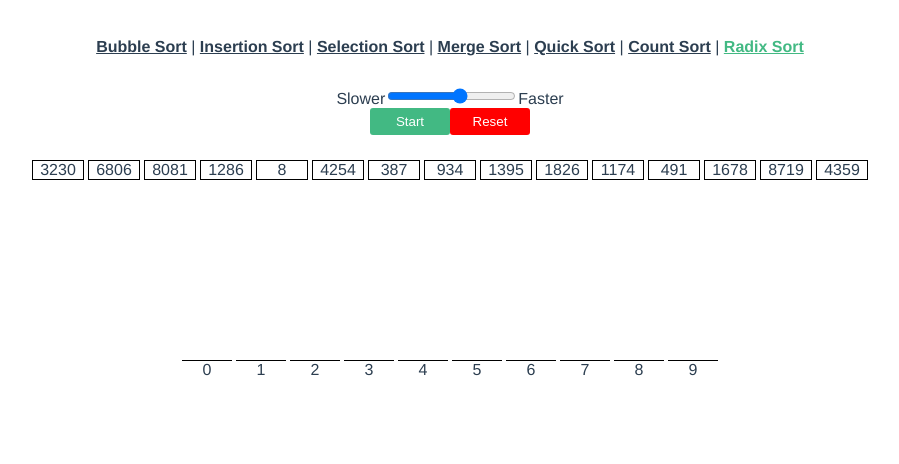
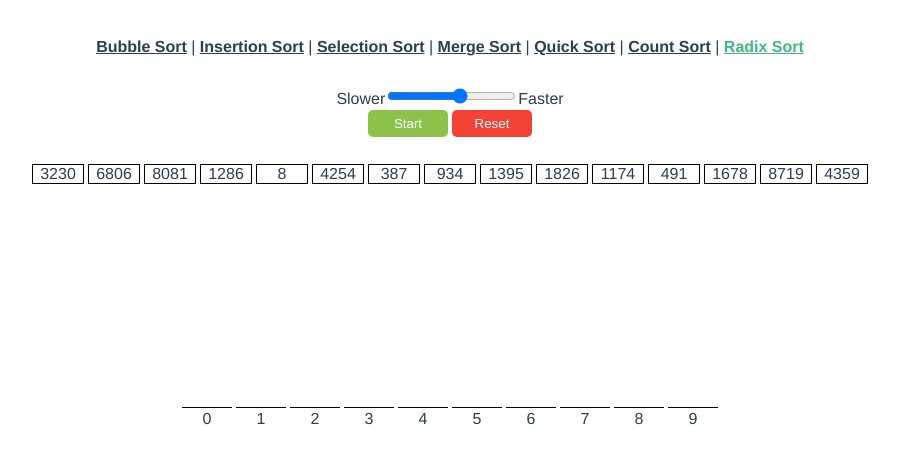
Before and after one commit to thesoumyaagrawal/Sorting-Algo-Visualizer, a Vue app: page /#/radixSort in a window 1280 px wide. Shown: the top 464 px of the page, without its empty margins (190-1089 px from the left). Built offline with nearby package versions, Linux system fonts and the light colour scheme.

Commit message:
Improves visualization of radix sort, refactored some code

```diff
--- a/src/App.vue
+++ b/src/App.vue
@@ -65,46 +65,48 @@ export default {
 }
 
 .main {
+  height: 250px;
   display: flex;
   justify-content: center;
   align-items: flex-end;
-  height: 250px;
 }
 
 button {
-  background: #42b983;
+  width: 80px;
+  background: #8bc34a;
   color: white;
   border: none;
-  border-radius: 3px;
+  border-radius: 5px;
+  margin: 2px;
   padding: 6px;
-  width: 80px;
   cursor: pointer;
 }
 
-button.reset {
-  background: red;
+button:disabled {
+  opacity: 0.5;
+  cursor: default;
 }
 
 .col {
+  width: 25px;
   color: white;
   background: #222;
-  width: 25px;
   margin-right: 5px;
 }
 
 .active {
-  background: #42b983;
+  background: #6b9b37;
 }
 
 .done {
-  background: rgb(204, 216, 29);
+  background: #ffeb3b;
 }
 
 .current {
-  background: red;
+  background: #f44336;
 }
 
 .smaller {
-  background: purple;
+  background: #9c27b0;
 }
 </style>
--- /dev/null
+++ b/src/components/DisplayNumber.vue
@@ -0,0 +1,34 @@
+<template>
+  <span
+    v-for="(digit, digitIndex) in number"
+    :key="digitIndex"
+    :class="getColorOfDigit(number, digitIndex)"
+  >
+    {{ digit }}
+  </span>
+</template>
+
+<script>
+export default {
+  name: "display-number",
+  props: {
+    number: String,
+    index: Number,
+  },
+  methods: {
+    getColorOfDigit(number, digitIndex) {
+      let currentIndex = number.length - this.index - 1;
+
+      if (digitIndex === currentIndex && number !== "0") {
+        return "red";
+      }
+    },
+  },
+};
+</script>
+
+<style scoped>
+.red {
+  color: red;
+}
+</style>
--- /dev/null
+++ b/src/components/Header.vue
@@ -0,0 +1,30 @@
+<template>
+  <p v-if="done">Done!</p>
+  <button v-on:click="sort" :disabled="started">Start</button>
+  <button v-on:click="reset" class="reset">Reset</button>
+</template>
+
+<script>
+export default {
+  name: "sort-header",
+  props: {
+    done: Boolean,
+    started: Boolean,
+  },
+  emits: ["sort", "reset"],
+  methods: {
+    sort() {
+      this.$emit("sort");
+    },
+    reset() {
+      this.$emit("reset");
+    },
+  },
+};
+</script>
+
+<style scoped>
+.reset {
+  background: #f44336;
+}
+</style>
--- a/src/views/BubbleSort.vue
+++ b/src/views/BubbleSort.vue
@@ -1,8 +1,11 @@
 <template>
   <div>
-    <p v-if="!done">Done!</p>
-    <button v-on:click="bubbleSort" :disabled="started">Start</button>
-    <button v-on:click="reset" class="reset">Reset</button>
+    <Header
+      :done="!done"
+      :started="started"
+      @sort="bubbleSort"
+      @reset="reset"
+    />
     <div class="main">
       <div
         v-for="(item, index) in array"
@@ -17,6 +20,8 @@
 </template>
 
 <script>
+import Header from "@/components/Header.vue";
+
 const getInitialState = () => {
   let array = _.shuffle(_.range(1, 11));
   return {
@@ -32,6 +37,9 @@ export default {
   data: getInitialState,
   props: {
     sleep: Function,
+  },
+  components: {
+    Header,
   },
   methods: {
     getClassName(item, index) {
--- a/src/views/CountSort.vue
+++ b/src/views/CountSort.vue
@@ -1,8 +1,11 @@
 <template>
   <div>
-    <p v-if="false">Done!</p>
-    <button v-on:click="countSort" :disabled="started">Start</button>
-    <button v-on:click="reset" class="reset">Reset</button>
+    <Header
+      :done="count.length === 0"
+      :started="started"
+      @sort="countSort"
+      @reset="reset"
+    />
 
     <div class="main">
       <div
@@ -28,6 +31,8 @@
 </template>
 
 <script>
+import Header from "@/components/Header.vue";
+
 const getInitialState = () => {
   let length = _.random(15, 25);
   let array = Array.from({ length: length }, () => _.random(1, 9));
@@ -45,6 +50,9 @@ export default {
   data: getInitialState,
   props: {
     sleep: Function,
+  },
+  components: {
+    Header,
   },
   methods: {
     async countSort() {
--- a/src/views/InsertionSort.vue
+++ b/src/views/InsertionSort.vue
@@ -1,13 +1,16 @@
 <template>
   <div>
-    <p v-if="done === array.length">Done!</p>
-    <button v-on:click="insertSort" :disabled="started">Start</button>
-    <button v-on:click="reset" class="reset">Reset</button>
+    <Header
+      :done="done === array.length"
+      :started="started"
+      @sort="insertionSort"
+      @reset="reset"
+    />
 
     <div class="main">
       <div
         v-for="(item, index) in array"
-        :key="'main-' + index"
+        :key="index"
         :style="{ height: item * 20 + 'px' }"
         :class="getClassName(index)"
       >
@@ -17,7 +20,7 @@
     <div class="main">
       <div
         v-for="(item, index) in sorting"
-        :key="'sorting-' + index"
+        :key="index"
         :style="{ height: item * 20 + 'px' }"
         class="col current"
       >
@@ -28,6 +31,8 @@
 </template>
 
 <script>
+import Header from "@/components/Header.vue";
+
 const getInitialState = () => {
   let array = _.shuffle(_.range(1, 11));
   return {
@@ -44,6 +49,9 @@ export default {
   data: getInitialState,
   props: {
     sleep: Function,
+  },
+  components: {
+    Header,
   },
   methods: {
     setCurrent(current, index) {
@@ -65,7 +73,7 @@ export default {
       return className;
     },
 
-    async insertSort() {
+    async insertionSort() {
       this.started = true;
       let array = this.array;
 
--- a/src/views/MergeSort.vue
+++ b/src/views/MergeSort.vue
@@ -1,14 +1,17 @@
 <template>
   <div>
-    <p v-if="partitions.length === 1 && this.temp.length === 0">Done!</p>
-    <button v-on:click="mergeSort" :disabled="started">Start</button>
-    <button v-on:click="reset" class="reset">Reset</button>
+    <Header
+      :done="partitions.length === 1 && this.temp.length === 0"
+      :started="started"
+      @sort="mergeSort"
+      @reset="reset"
+    />
 
     <div class="main">
       <template v-for="(partition, partition_index) in partitions">
         <div
           v-for="(item, index) in partition"
-          :key="'main-' + index"
+          :key="index"
           :style="getStyling(item, partition_index)"
           class="col"
         >
@@ -19,7 +22,7 @@
     <div class="main">
       <div
         v-for="(item, index) in temp"
-        :key="'temp-' + index"
+        :key="index"
         :style="{ height: item * 20 + 'px' }"
         class="col"
       >
@@ -30,6 +33,8 @@
 </template>
 
 <script>
+import Header from "@/components/Header.vue";
+
 const getInitialState = () => {
   let partitions = _.shuffle(_.range(1, 11)).map((element) => [element]);
 
@@ -47,6 +52,9 @@ export default {
   data: getInitialState,
   props: {
     sleep: Function,
+  },
+  components: {
+    Header,
   },
   methods: {
     getStyling(item, index) {
@@ -165,7 +173,7 @@ export default {
         };
       }
 
-      return `rgb(${color.red}, ${color.green}, ${color.blue})`;
+      return `rgba(${color.red}, ${color.green}, ${color.blue}, 0.75)`;
     },
     reset() {
       this.$emit("clicked");
--- a/src/views/QuickSort.vue
+++ b/src/views/QuickSort.vue
@@ -1,8 +1,10 @@
 <template>
   <div>
-    <p v-if="sortedCount === array.length">Done!</p>
-    <button v-on:click="quickSort" :disabled="started">Start</button>
-    <button v-on:click="reset" class="reset">Reset</button>
+    <Header
+      :done="sortedCount === array.length"
+      @sort="quickSort"
+      @reset="reset"
+    />
 
     <div class="main">
       <div
@@ -18,6 +20,8 @@
 </template>
 
 <script>
+import Header from "@/components/Header.vue";
+
 const getInitialState = () => {
   let array = _.shuffle(_.range(1, 11));
   let sorted = Array(array.length).fill(0);
@@ -38,6 +42,9 @@ export default {
   data: getInitialState,
   props: {
     sleep: Function,
+  },
+  components: {
+    Header,
   },
   methods: {
     getClassName(index) {
--- a/src/views/RadixSort.vue
+++ b/src/views/RadixSort.vue
@@ -1,52 +1,64 @@
 <template>
   <div>
-    <p v-if="false">Done!</p>
-    <button v-on:click="radixSort" :disabled="started">Start</button>
-    <button v-on:click="reset" class="reset">Reset</button>
+    <Header
+      :done="maxDigitCount === index"
+      :started="started"
+      @sort="radixSort"
+      @reset="reset"
+    />
 
     <div class="radix-main">
       <div
-        v-for="(item, index) in array"
-        :key="index"
-        :class="getClassName(item)"
+        v-for="(number, numberIndex) in array"
+        :key="numberIndex"
+        :class="getClassName(number)"
       >
-        {{ item }}
+        <DisplayNumber :number="number" :index="index" />
       </div>
     </div>
     <div class="radix-bucket">
-      <div v-for="(bucket, index) in buckets" :key="index">
+      <div v-for="(bucket, bucketIndex) in buckets" :key="bucketIndex">
         <div
-          v-for="number in bucket"
-          :key="number + '-' + index"
-          :class="getClassName(number)"
+          v-for="(number, numberIndex) in bucket"
+          :key="numberIndex"
+          :class="getClassName(number) + ' bucket'"
         >
-          {{ number }}
+          <DisplayNumber :number="number" :index="index" />
         </div>
-        <div class="bucket-indicator">{{ index }}</div>
+        <div class="bucket-indicator">{{ bucketIndex }}</div>
       </div>
     </div>
   </div>
 </template>
 
 <script>
+import DisplayNumber from "@/components/DisplayNumber.vue";
+import Header from "@/components/Header.vue";
+
 const getInitialState = () => {
   let array = [];
+  let buckets = [];
+  let maxDigitCount = 0;
 
-  /* !TODO: rewrite this */
   for (let i = 0; i < 15; i++) {
-    array.push(_.random(i * 2 + 1, i * 700 + 10));
+    /* !TODO: rewrite this */
+    array.push(_.random(i * 2 + 1, i * 700 + 10).toString());
+    if (array[i].length > maxDigitCount) {
+      maxDigitCount = array[i].length;
+    }
   }
 
-  array = _.shuffle(array).map((element) => element.toString());
+  array = _.shuffle(array);
 
-  let buckets = [];
   for (let i = 0; i < 10; i++) {
     buckets.push([...Array(10).fill("0")]);
   }
 
   return {
     array: array,
+    maxDigitCount: maxDigitCount,
     buckets: buckets,
+    index: -1,
     started: false,
   };
 };
@@ -57,77 +69,61 @@ export default {
   props: {
     sleep: Function,
   },
+  components: {
+    DisplayNumber,
+    Header,
+  },
   methods: {
     async radixSort() {
       this.started = true;
-      let maxDigitCount = this.getMaxDigitCount();
 
-      for (let n = 0; n < maxDigitCount; n++) {
-        await this.putNumbersIntoBuckets(n);
+      for (this.index = 0; this.index < this.maxDigitCount; this.index++) {
+        await this.putNumbersIntoBuckets();
         await this.copyBackFromBuckets();
       }
     },
 
     getClassName(number) {
       if (number === "0") {
-        return "radix-element-empty";
+        return "radix-element empty";
       }
       return "radix-element";
     },
 
-    getMaxDigitCount() {
-      let maxDigitCount = 0;
-
-      for (let i = 0; i < this.array.length; i++) {
-        if (this.array[i].length > maxDigitCount) {
-          maxDigitCount = this.array[i].length;
-        }
-      }
-      return maxDigitCount;
-    },
-
     async copyBackFromBuckets() {
       let count = 0;
-      for (let i = 0; i < this.buckets.length; i++) {
-        for (let j = 0; j < this.buckets[i].length; j++) {
-          if (this.buckets[i][j] !== "0") {
+      for (const bucket of this.buckets) {
+        for (let i = 0; i < bucket.length; i++) {
+          if (bucket[i] !== "0") {
             await this.sleep();
-            this.array[count++] = this.buckets[i][j];
-            this.buckets[i][j] = "0";
-            j--;
+            this.array[count++] = bucket[i];
+            bucket[i] = "0";
           }
         }
       }
     },
 
-    async putNumbersIntoBuckets(i) {
-      for (let j = 0; j < this.array.length; j++) {
+    async putNumbersIntoBuckets() {
+      for (let i = 0; i < this.array.length; i++) {
         await this.sleep();
-        let number = this.array[j];
-        this.array[j] = "0";
-        let compareDigitAt = number.length - i - 1;
 
-        /* if the number has a digit at the nth position, put the number into */
-        if (compareDigitAt >= 0) {
-          let digit = Number(number[compareDigitAt]);
-          this.buckets[digit].shift();
-          this.buckets[digit].push(number);
-        } else {
-          this.buckets[0].shift();
-          this.buckets[0].push(number);
+        let digit = 0;
+        let number = this.array[i];
+        let currentIndex = number.length - this.index - 1;
+
+        this.array[i] = "0";
+
+        if (currentIndex >= 0) {
+          digit = Number(number[currentIndex]);
         }
+
+        this.buckets[digit].shift();
+        this.buckets[digit].push(number);
       }
     },
 
     reset() {
       this.$emit("clicked");
-    },
-
-    getStyling(index, item) {
-      return {
-        height: (index + 1) * 20 + "px",
-        background: `hsl(0, 0%, ${90 - item * 15}%)`,
-      };
     },
   },
 };
@@ -146,30 +142,25 @@ export default {
   justify-content: center;
 }
 
-.radix-bucket-element {
-  display: flex;
-  direction: columns;
-  justify-content: center;
-}
-
 .bucket-indicator {
-  margin: 0 2px 0 2px;
   width: 50px;
   border-top: 1px solid black;
+  padding-top: 2px;
+  margin: 3px 2px 0 2px;
 }
 
 .radix-element {
-  display: block;
   width: 50px;
-  text-align: center;
   border: 1px solid black;
   margin: 0 2px 0 2px;
 }
 
-.radix-element-empty {
+.bucket {
+  margin: 2px 0 2px 0;
+}
+
+.empty {
   color: transparent;
-  width: 50px;
-  text-align: center;
-  margin: 0 2px 0 2px;
+  border: 1px solid transparent;
 }
 </style>
--- a/src/views/SelectionSort.vue
+++ b/src/views/SelectionSort.vue
@@ -1,13 +1,16 @@
 <template>
   <div>
-    <p v-if="done === array.length">Done!</p>
-    <button v-on:click="selectionSort" :disabled="started">Start</button>
-    <button v-on:click="reset" class="reset">Reset</button>
+    <Header
+      :done="done === array.length"
+      :started="started"
+      @sort="selectionSort"
+      @reset="reset"
+    />
 
     <div class="main">
       <div
         v-for="(item, index) in array"
-        :key="`main-${index}`"
+        :key="index"
         :style="{ height: item * 20 + 'px' }"
         :class="getClassName(index)"
       >
@@ -18,6 +21,8 @@
 </template>
 
 <script>
+import Header from "@/components/Header.vue";
+
 const getInitialState = () => {
   let array = _.shuffle(_.range(1, 11));
 
@@ -37,6 +42,9 @@ export default {
   data: getInitialState,
   props: {
     sleep: Function,
+  },
+  components: {
+    Header,
   },
   methods: {
     getClassName(index) {
```
